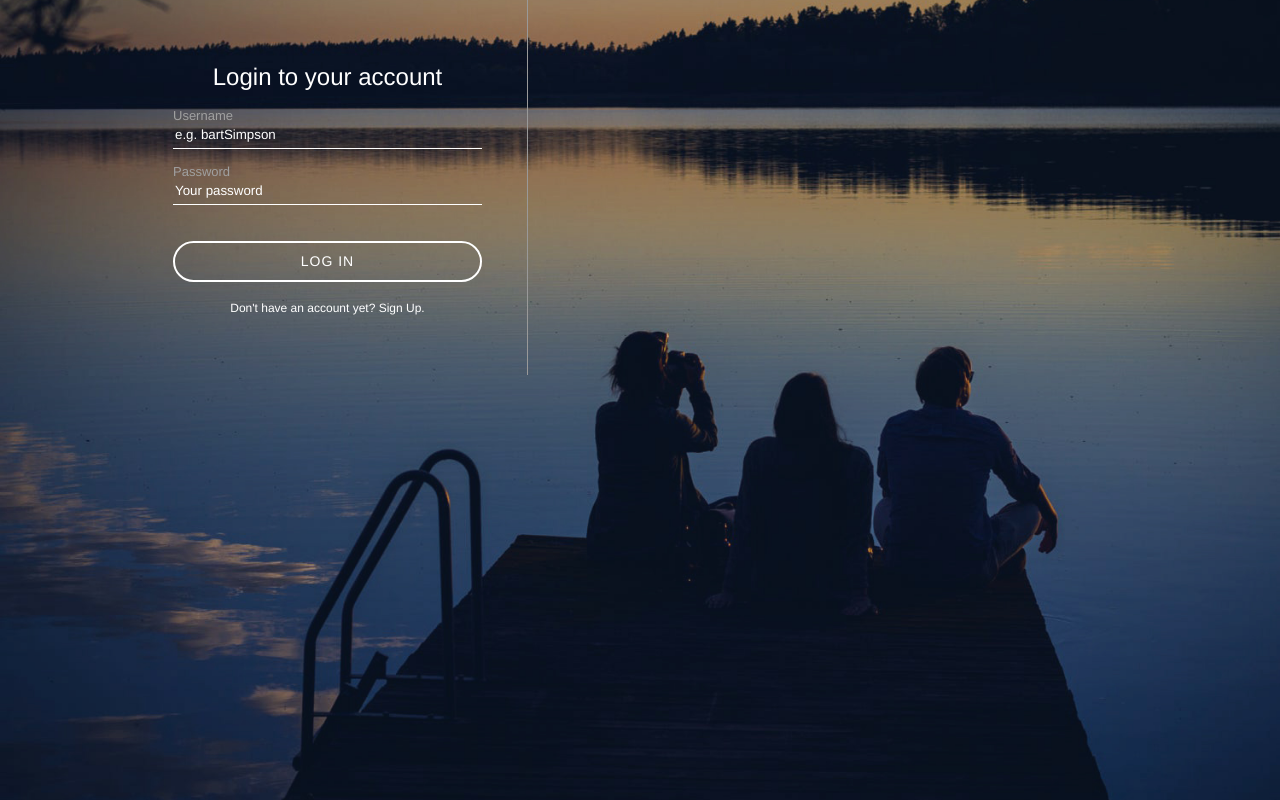
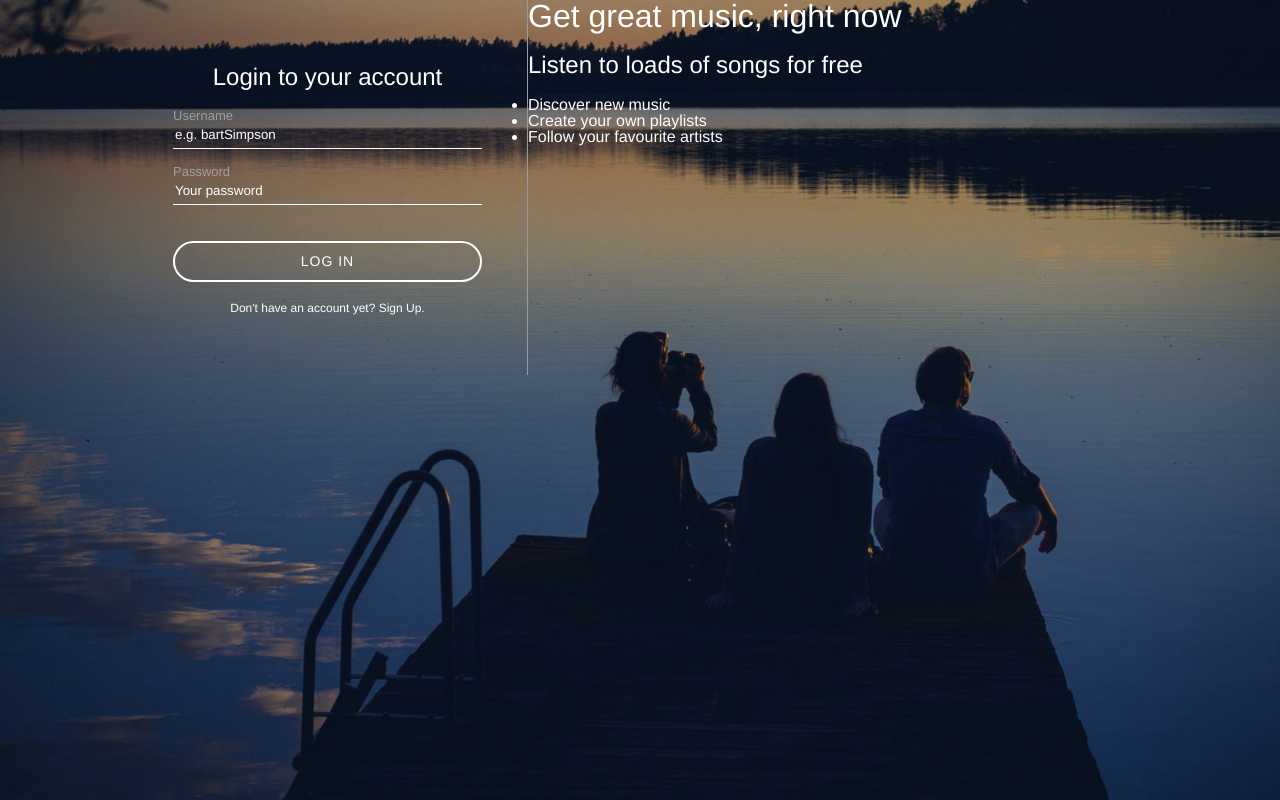
Before and after one commit to scratchyes/MusicWebApp, a PHP site: page /register.php in a window 1280 px wide. Run offline with PHP 8.4, Linux system fonts and the light colour scheme; some libraries are stand-ins or nearby versions.

Commit message:
Login/Register Page Right Side Text Added

```diff
--- a/register.php
+++ b/register.php
@@ -111,6 +111,9 @@ include("includes/classes/Constants.php");
         <div id="loginContainer">
 
                 <div id="inputContainer">
+
+
+
                     <form id="loginForm" action="register.php" method="POST">
 
 
@@ -245,7 +248,29 @@ include("includes/classes/Constants.php");
 
 
                 </div>
-            <!--     INPUT CONTAINER DIC ENDS       -->
+            <!--     INPUT CONTAINER DIV ENDS       -->
+
+
+
+
+            <div id="loginText">
+
+                <h1>Get great music, right now</h1>
+                <h2>Listen to loads of songs for free</h2>
+                <ul>
+
+                    <li>Discover new music</li>
+                    <li>Create your own playlists</li>
+                    <li>Follow your favourite artists</li>
+
+
+                </ul>
+
+
+
+            </div>
+
+
 
 
             </div>
```
